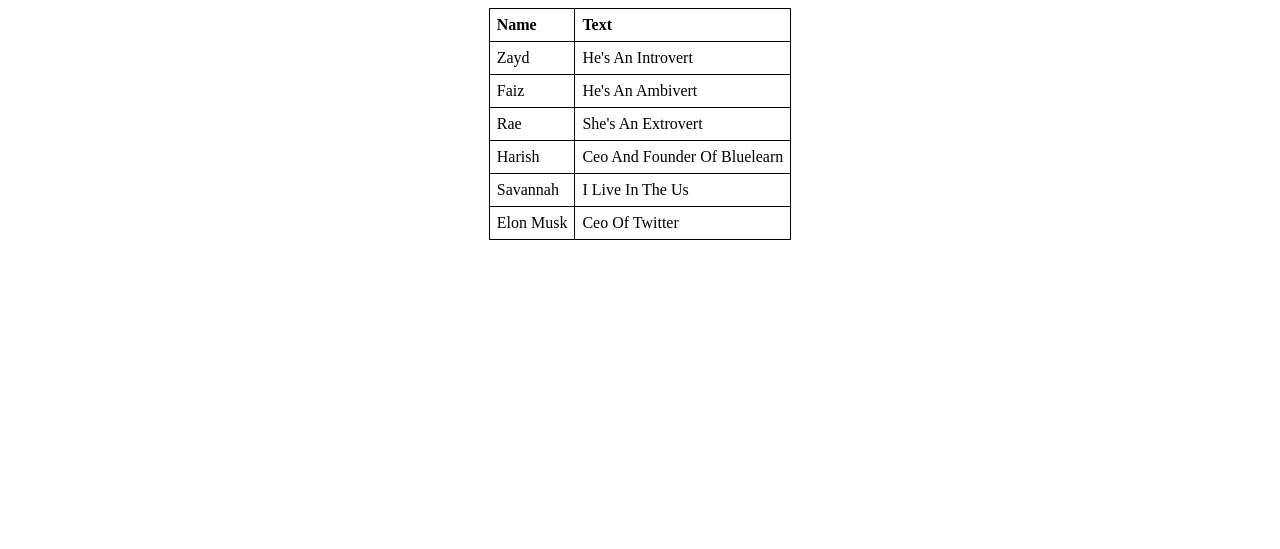
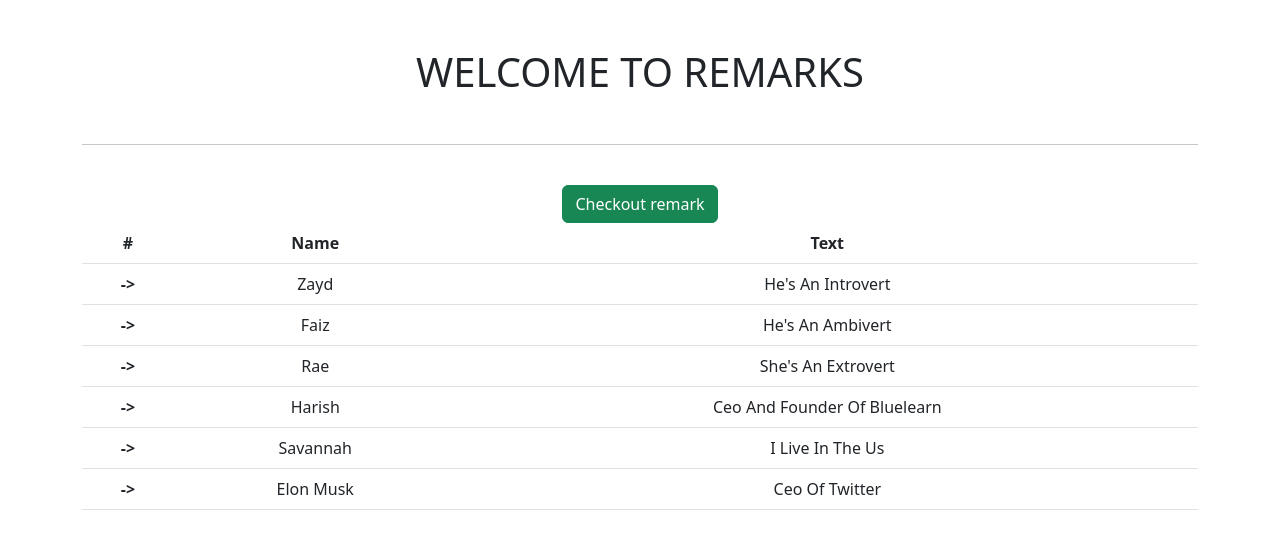
Before and after one commit to zahyaah/Learning-Django, a Django app: page /app1/index2/ in a window 1280 px wide. Shown: the top 549 px of the page. Run offline with Django 4.2, Linux system fonts and the light colour scheme; data comes from the database, SQL or seed files in the repository; both versions use the stored data as it was after the commit.

Commit message:
Added style (static, static/template)

```diff
--- a/app1/templates/app1/AccessIt.html
+++ b/app1/templates/app1/AccessIt.html
@@ -1,33 +1,54 @@
-<!DOCTYPE html>
-<html lang="en">
-    <head>
-        <meta charset="UTF-8">
-        <title>Access</title>
-        <style>
-            td, th {
-                border: 1px solid black;
-                padding: 7px;
-                text-align: left;
-            }
-            table {
-                border-collapse: collapse;
-                display: flex;
-                justify-content: center;
-            }
-        </style>
-    </head>
-    <body>
-        <table>
+{% extends "base.html" %}
+{% load static %}
+{#<!DOCTYPE html>#}
+{#<html lang="en">#}
+{#    <head>#}
+{#        <meta charset="UTF-8">#}
+{#        <title>Access</title>#}
+{#        <link rel="stylesheet" type="text/css" href="{% static 'css/style.css' %}">#}
+{#        <style>#}
+{#            td, th {#}
+{#                border: 1px solid black;#}
+{#                padding: 7px;#}
+{#                text-align: left;#}
+{#            }#}
+{#            table {#}
+{#                border-collapse: collapse;#}
+{#                display: flex;#}
+{#                justify-content: center;#}
+{#            }#}
+{#        </style>#}
+{#    </head>#}
+{##}
+{#    <body>#}
+
+{% block content %}
+
+<table class="table table-hover" style="padding: 50px;">
+
     <tr>
-                <th>Name</th>
-                <th>Text</th>
+        <th scope="col">#</th>
+        <th scope="col">Name</th>
+        <th scope="col">Text</th>
     </tr>
+
     {% for i in passData %}
+{#    <tr>#}
+{#        <td class="remark-li"> {{ i.name|title }} </td>#}
+{#        <td class="remark-li"> {{ i.text|title }} </td>#}
+{#    </tr>#}
     <tr>
-                <td> {{ i.name|title }}</td>
-                <td> {{ i.text|title }}</td>
+        <th scope="row">-></th>
+        <td> {{ i.name|title }} </td>
+        <td> {{ i.text|title }} </td>
     </tr>
+
     {% endfor %}
+
+    <a href="{% url "firstOne" %}" class="btn btn-success">Checkout remark</a>
+<br>
 </table>
-    </body>
-</html>
+
+{% endblock %}
+{#    </body>#}
+{#</html>#}
--- a/app1/urls.py
+++ b/app1/urls.py
@@ -3,8 +3,8 @@ from . import views
 
 urlpatterns = [
     path('index/', views.index),
-    path('index1/', views.Index1.as_view()),
-    path('index2/', views.Index2.as_view()),
-    path('index3/<int:pk>', views.Index3.as_view()),
-    path('index4/', views.Index4.as_view())
+    path('index1/', views.Index1.as_view(), name="firstOne"),
+    path('index2/', views.Index2.as_view(), name="secondOne"),
+    path('index3/<int:pk>', views.Index3.as_view(), name="thirdOne"),
+    path('index4/', views.Index4.as_view(), name="fourthOne")
 ]
--- /dev/null
+++ b/static/css/style.css
@@ -0,0 +1,3 @@
+.remark-li {
+    color: cornflowerblue;
+}
--- /dev/null
+++ b/static/template/base.html
@@ -0,0 +1,24 @@
+{% load static %}
+<!DOCTYPE html>
+<html lang="en">
+    <head>
+        <meta charset="UTF-8">
+{#        <title>Base</title>#}
+{#        <link rel="stylesheet" type="text/css" href="{% static 'css/style.css' %}">#}
+        <!-- CSS only -->
+        <link href="https://cdn.jsdelivr.net/npm/bootstrap@5.2.3/dist/css/bootstrap.min.css" rel="stylesheet" integrity="sha384-rbsA2VBKQhggwzxH7pPCaAqO46MgnOM80zW1RWuH61DGLwZJEdK2Kadq2F9CUG65" crossorigin="anonymous">
+    </head>
+
+    <body>
+        <div class="my-5 text-center container">
+            <h1>WELCOME TO REMARKS</h1>
+        <br>
+        <hr>
+        <br>
+            {%  block content %}
+
+            {% endblock %}
+        </div>
+
+    </body>
+</html>
```
Also changed, not shown: Learning/settings.py (+6 -1 lines), app1/templates/app1/first.html (+14 -10 lines), db.sqlite3. Lines whose indentation alone changed are shown as unchanged.
